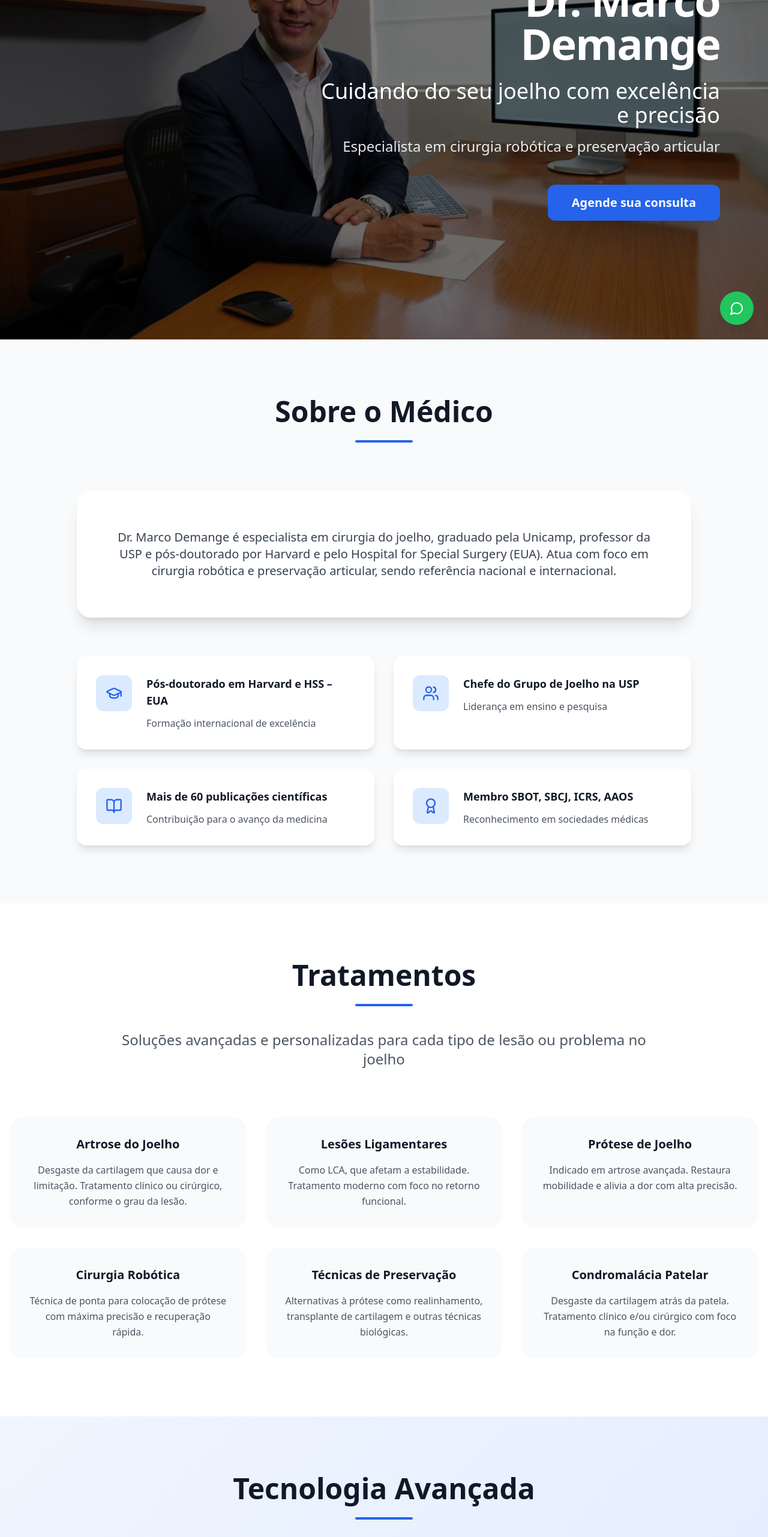
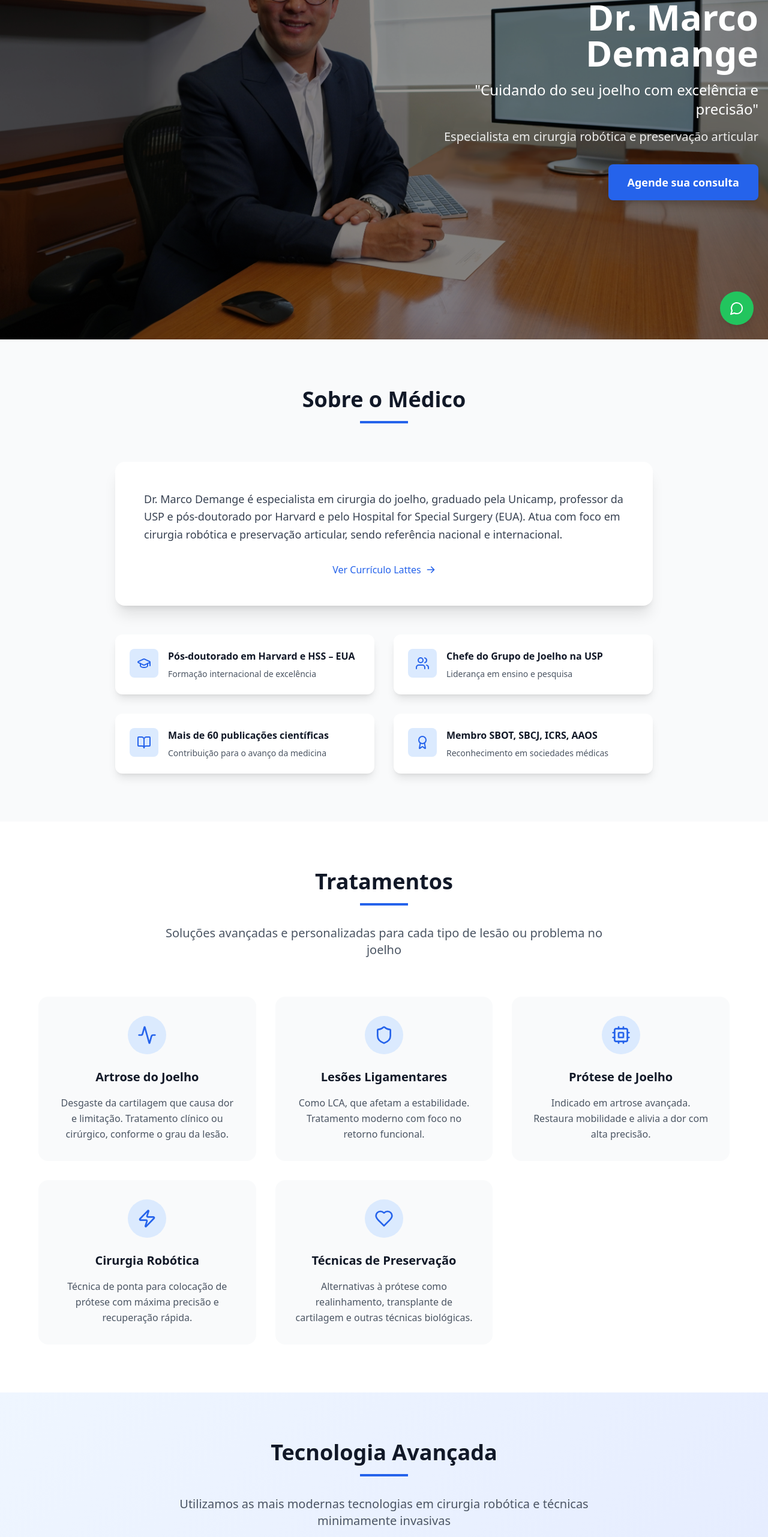
Before and after one commit to gleisondesign/dr-marco-demange, a React (Vite) app: page / in a window 1280 px wide. Shown: the part 234-2797 px from the top of the page at 60% size. Built offline with nearby package versions, Linux system fonts and the light colour scheme.

Commit message:
Reverted to commit 2479af8489107a5e38328479f9078b7ec159a16f

```diff
--- a/src/components/AboutSection.tsx
+++ b/src/components/AboutSection.tsx
@@ -27,37 +27,51 @@ const AboutSection = () => {
   ];
 
   return (
-    <section id="sobre" className="py-24 bg-gray-50">
+    <section id="sobre" className="py-20 bg-gray-50">
       <div className="container mx-auto px-4">
-        <div className="text-center mb-20">
-          <h2 className="text-4xl md:text-5xl font-bold text-gray-900 mb-6">
+        <div className="text-center mb-16">
+          <h2 className="text-4xl font-bold text-gray-900 mb-4">
             Sobre o Médico
           </h2>
-          <div className="w-24 h-1 bg-blue-600 mx-auto mb-10 rounded-full"></div>
+          <div className="w-20 h-1 bg-blue-600 mx-auto mb-8"></div>
         </div>
 
-        <div className="max-w-5xl mx-auto">
-          <div className="bg-white rounded-3xl shadow-xl p-10 md:p-16 mb-16">
-            <p className="text-lg md:text-xl text-gray-700 leading-relaxed text-center">
+        <div className="max-w-4xl mx-auto">
+          <div className="bg-white rounded-2xl shadow-xl p-8 md:p-12 mb-12">
+            <p className="text-lg text-gray-700 leading-relaxed mb-8">
               Dr. Marco Demange é especialista em cirurgia do joelho, graduado pela Unicamp,
               professor da USP e pós-doutorado por Harvard e pelo Hospital for Special Surgery (EUA).
               Atua com foco em cirurgia robótica e preservação articular, sendo referência nacional
               e internacional.
             </p>
+
+            <div className="text-center">
+              <a
+                href="http://lattes.cnpq.br"
+                target="_blank"
+                rel="noopener noreferrer"
+                className="inline-flex items-center text-blue-600 hover:text-blue-800 font-medium transition-colors duration-200"
+              >
+                Ver Currículo Lattes
+                <svg className="ml-2 w-4 h-4" fill="currentColor" viewBox="0 0 20 20">
+                  <path fillRule="evenodd" d="M10.293 3.293a1 1 0 011.414 0l6 6a1 1 0 010 1.414l-6 6a1 1 0 01-1.414-1.414L14.586 11H3a1 1 0 110-2h11.586l-4.293-4.293a1 1 0 010-1.414z" clipRule="evenodd" />
+                </svg>
+              </a>
+            </div>
           </div>
 
           <div className="grid md:grid-cols-2 gap-8">
             {highlights.map((highlight, index) => (
-              <div key={index} className="bg-white rounded-2xl shadow-lg p-8 hover:shadow-xl transition-all duration-300 hover:-translate-y-1">
-                <div className="flex items-start space-x-6">
-                  <div className="bg-blue-100 p-4 rounded-xl">
-                    <highlight.icon className="w-7 h-7 text-blue-600" />
+              <div key={index} className="bg-white rounded-xl shadow-lg p-6 hover:shadow-xl transition-shadow duration-300">
+                <div className="flex items-start space-x-4">
+                  <div className="bg-blue-100 p-3 rounded-lg">
+                    <highlight.icon className="w-6 h-6 text-blue-600" />
                   </div>
                   <div>
-                    <h3 className="font-semibold text-gray-900 mb-3 text-lg">
+                    <h3 className="font-semibold text-gray-900 mb-2">
                       {highlight.title}
                     </h3>
-                    <p className="text-gray-600">
+                    <p className="text-gray-600 text-sm">
                       {highlight.description}
                     </p>
                   </div>
--- a/src/components/Footer.tsx
+++ b/src/components/Footer.tsx
@@ -34,9 +34,12 @@ const Footer = () => {
           </div>
 
           <div className="border-t border-gray-800 pt-8">
-            <div className="flex flex-col md:flex-row justify-center items-center text-sm text-gray-400">
+            <div className="flex flex-col md:flex-row justify-between items-center text-sm text-gray-400">
+              <p className="mb-4 md:mb-0">
+                © 2024 Dr. Marco Demange. Todos os direitos reservados.
+              </p>
               <p>
-                © 2024 Dr. Marco Demange. Todos os direitos reservados.
+                Desenvolvido por <span className="text-blue-400">Sua Agência Digital</span>
               </p>
             </div>
           </div>
--- a/src/components/HeroSection.tsx
+++ b/src/components/HeroSection.tsx
@@ -19,25 +19,25 @@ const HeroSection = () => {
         }}
       >
         {/* Overlay */}
-        <div className="absolute inset-0 bg-black/50"></div>
+        <div className="absolute inset-0 bg-black/40"></div>
       </div>
 
       {/* Content */}
       <div className="relative z-10 container mx-auto px-4">
         <div className="flex justify-end">
-          <div className="max-w-2xl text-white text-right mr-8 md:mr-16">
-            <h1 className="text-5xl md:text-6xl lg:text-7xl font-bold mb-6 tracking-tight">
+          <div className="max-w-xl text-right text-white">
+            <h1 className="text-4xl md:text-5xl lg:text-6xl font-bold mb-4">
               Dr. Marco Demange
             </h1>
-            <p className="text-2xl md:text-3xl lg:text-4xl mb-4 font-light leading-relaxed">
-              Cuidando do seu joelho com excelência e precisão
+            <p className="text-xl md:text-2xl mb-4 font-light">
+              "Cuidando do seu joelho com excelência e precisão"
             </p>
-            <p className="text-lg md:text-xl lg:text-2xl mb-12 opacity-90 font-light">
+            <p className="text-lg md:text-xl mb-8 opacity-90">
               Especialista em cirurgia robótica e preservação articular
             </p>
             <button
               onClick={scrollToContact}
-              className="bg-blue-600 hover:bg-blue-700 text-white px-10 py-4 rounded-xl text-lg md:text-xl font-semibold transition-all duration-300 transform hover:scale-105 shadow-2xl hover:shadow-blue-500/25"
+              className="bg-blue-600 hover:bg-blue-700 text-white px-8 py-4 rounded-lg text-lg font-semibold transition-all duration-300 transform hover:scale-105 shadow-lg"
             >
               Agende sua consulta
             </button>
--- a/src/components/TechnologySection.tsx
+++ b/src/components/TechnologySection.tsx
@@ -22,28 +22,28 @@ const TechnologySection = () => {
   ];
 
   return (
-    <section id="tecnologia" className="py-24 bg-gradient-to-br from-blue-50 to-indigo-100">
+    <section id="tecnologia" className="py-20 bg-gradient-to-br from-blue-50 to-indigo-100">
       <div className="container mx-auto px-4">
-        <div className="text-center mb-20">
-          <h2 className="text-4xl md:text-5xl font-bold text-gray-900 mb-6">
+        <div className="text-center mb-16">
+          <h2 className="text-4xl font-bold text-gray-900 mb-4">
             Tecnologia Avançada
           </h2>
-          <div className="w-24 h-1 bg-blue-600 mx-auto mb-10 rounded-full"></div>
-          <p className="text-xl md:text-2xl text-gray-600 max-w-4xl mx-auto leading-relaxed">
+          <div className="w-20 h-1 bg-blue-600 mx-auto mb-8"></div>
+          <p className="text-xl text-gray-600 max-w-3xl mx-auto">
             Utilizamos as mais modernas tecnologias em cirurgia robótica e técnicas minimamente invasivas
           </p>
         </div>
 
-        <div className="max-w-6xl mx-auto">
-          <div className="bg-white rounded-3xl shadow-2xl p-10 md:p-16 mb-16">
+        <div className="max-w-5xl mx-auto">
+          <div className="bg-white rounded-3xl shadow-2xl p-8 md:p-12 mb-12">
             <div className="text-center mb-8">
-              <div className="bg-blue-100 w-24 h-24 rounded-2xl flex items-center justify-center mx-auto mb-8">
-                <Cpu className="w-12 h-12 text-blue-600" />
+              <div className="bg-blue-100 w-20 h-20 rounded-full flex items-center justify-center mx-auto mb-6">
+                <Cpu className="w-10 h-10 text-blue-600" />
               </div>
-              <h3 className="text-3xl md:text-4xl font-bold text-gray-900 mb-6">
+              <h3 className="text-3xl font-bold text-gray-900 mb-4">
                 Cirurgia Robótica
               </h3>
-              <p className="text-lg md:text-xl text-gray-600 leading-relaxed max-w-4xl mx-auto">
+              <p className="text-lg text-gray-600 leading-relaxed max-w-3xl mx-auto">
                 A cirurgia robótica representa o futuro da medicina ortopédica. Com esta tecnologia
                 de ponta, conseguimos realizar procedimentos com precisão milimétrica, reduzindo
                 significativamente o tempo de recuperação e melhorando os resultados para nossos pacientes.
@@ -53,18 +53,32 @@ const TechnologySection = () => {
 
           <div className="grid md:grid-cols-3 gap-8">
             {features.map((feature, index) => (
-              <div key={index} className="bg-white rounded-2xl shadow-lg p-8 text-center hover:shadow-xl transition-all duration-300 hover:-translate-y-2">
-                <div className="bg-blue-100 w-20 h-20 rounded-2xl flex items-center justify-center mx-auto mb-6">
-                  <feature.icon className="w-10 h-10 text-blue-600" />
+              <div key={index} className="bg-white rounded-xl shadow-lg p-6 text-center hover:shadow-xl transition-shadow duration-300">
+                <div className="bg-blue-100 w-16 h-16 rounded-full flex items-center justify-center mx-auto mb-4">
+                  <feature.icon className="w-8 h-8 text-blue-600" />
                 </div>
-                <h4 className="text-xl font-semibold text-gray-900 mb-4">
+                <h4 className="text-xl font-semibold text-gray-900 mb-3">
                   {feature.title}
                 </h4>
-                <p className="text-gray-600 leading-relaxed">
+                <p className="text-gray-600">
                   {feature.description}
                 </p>
               </div>
             ))}
+          </div>
+
+          <div className="text-center mt-12">
+            <p className="text-gray-600 mb-4">
+              Explorando também abordagens regenerativas e tecnologias emergentes
+            </p>
+            <a
+              href="https://regenerativa.com"
+              target="_blank"
+              rel="noopener noreferrer"
+              className="text-blue-600 hover:text-blue-800 font-medium transition-colors duration-200"
+            >
+              Saiba mais sobre medicina regenerativa
+            </a>
           </div>
         </div>
       </div>
--- a/src/components/TreatmentsSection.tsx
+++ b/src/components/TreatmentsSection.tsx
@@ -1,50 +1,55 @@
 
 import React from 'react';
+import { Activity, Shield, Cpu, Zap, Heart } from 'lucide-react';
 
 const TreatmentsSection = () => {
   const treatments = [
     {
+      icon: Activity,
       title: 'Artrose do Joelho',
       description: 'Desgaste da cartilagem que causa dor e limitação. Tratamento clínico ou cirúrgico, conforme o grau da lesão.'
     },
     {
+      icon: Shield,
       title: 'Lesões Ligamentares',
       description: 'Como LCA, que afetam a estabilidade. Tratamento moderno com foco no retorno funcional.'
     },
     {
+      icon: Cpu,
       title: 'Prótese de Joelho',
       description: 'Indicado em artrose avançada. Restaura mobilidade e alivia a dor com alta precisão.'
     },
     {
+      icon: Zap,
       title: 'Cirurgia Robótica',
       description: 'Técnica de ponta para colocação de prótese com máxima precisão e recuperação rápida.'
     },
     {
+      icon: Heart,
       title: 'Técnicas de Preservação',
       description: 'Alternativas à prótese como realinhamento, transplante de cartilagem e outras técnicas biológicas.'
-    },
-    {
-      title: 'Condromalácia Patelar',
-      description: 'Desgaste da cartilagem atrás da patela. Tratamento clínico e/ou cirúrgico com foco na função e dor.'
     }
   ];
 
   return (
-    <section id="tratamentos" className="py-24 bg-white">
+    <section id="tratamentos" className="py-20 bg-white">
       <div className="container mx-auto px-4">
-        <div className="text-center mb-20">
-          <h2 className="text-4xl md:text-5xl font-bold text-gray-900 mb-6">
+        <div className="text-center mb-16">
+          <h2 className="text-4xl font-bold text-gray-900 mb-4">
             Tratamentos
           </h2>
-          <div className="w-24 h-1 bg-blue-600 mx-auto mb-10 rounded-full"></div>
-          <p className="text-xl md:text-2xl text-gray-600 max-w-4xl mx-auto leading-relaxed">
+          <div className="w-20 h-1 bg-blue-600 mx-auto mb-8"></div>
+          <p className="text-xl text-gray-600 max-w-3xl mx-auto">
             Soluções avançadas e personalizadas para cada tipo de lesão ou problema no joelho
           </p>
         </div>
 
-        <div className="grid grid-cols-1 md:grid-cols-2 lg:grid-cols-3 gap-8 max-w-7xl mx-auto">
+        <div className="grid md:grid-cols-2 lg:grid-cols-3 gap-8 max-w-6xl mx-auto">
           {treatments.map((treatment, index) => (
-            <div key={index} className="bg-gray-50 rounded-3xl p-8 hover:shadow-xl hover:bg-white transition-all duration-300 hover:-translate-y-2 group">
+            <div key={index} className="bg-gray-50 rounded-2xl p-8 hover:shadow-lg transition-all duration-300 hover:-translate-y-2">
+              <div className="bg-blue-100 w-16 h-16 rounded-full flex items-center justify-center mb-6 mx-auto">
+                <treatment.icon className="w-8 h-8 text-blue-600" />
+              </div>
               <h3 className="text-xl font-semibold text-gray-900 mb-4 text-center">
                 {treatment.title}
               </h3>
```
Also changed, not shown: src/components/ContactSection.tsx (+121 -104 lines).
